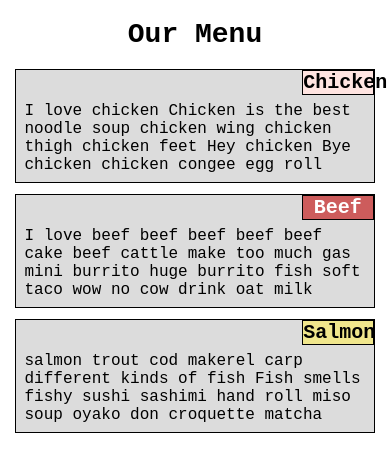
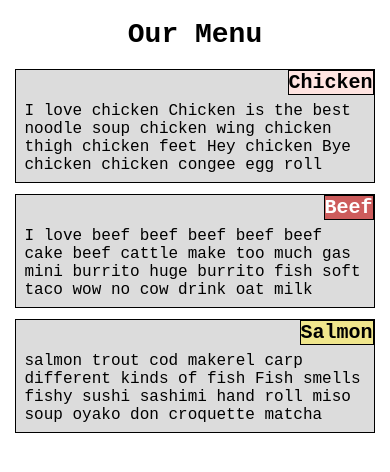
Before and after one commit to sesameballs/halfStack, a plain HTML site: page mod2/index.html in a window 390 px wide. Drawn offline with Linux system fonts and the light colour scheme.

Commit message:
modified css for mobile version

```diff
--- a/mod2/style.css
+++ b/mod2/style.css
@@ -87,7 +87,4 @@ section {
         margin-bottom: 3%;
     }
 
-    summary {
-        width: 20%;
-    }
 }
```
